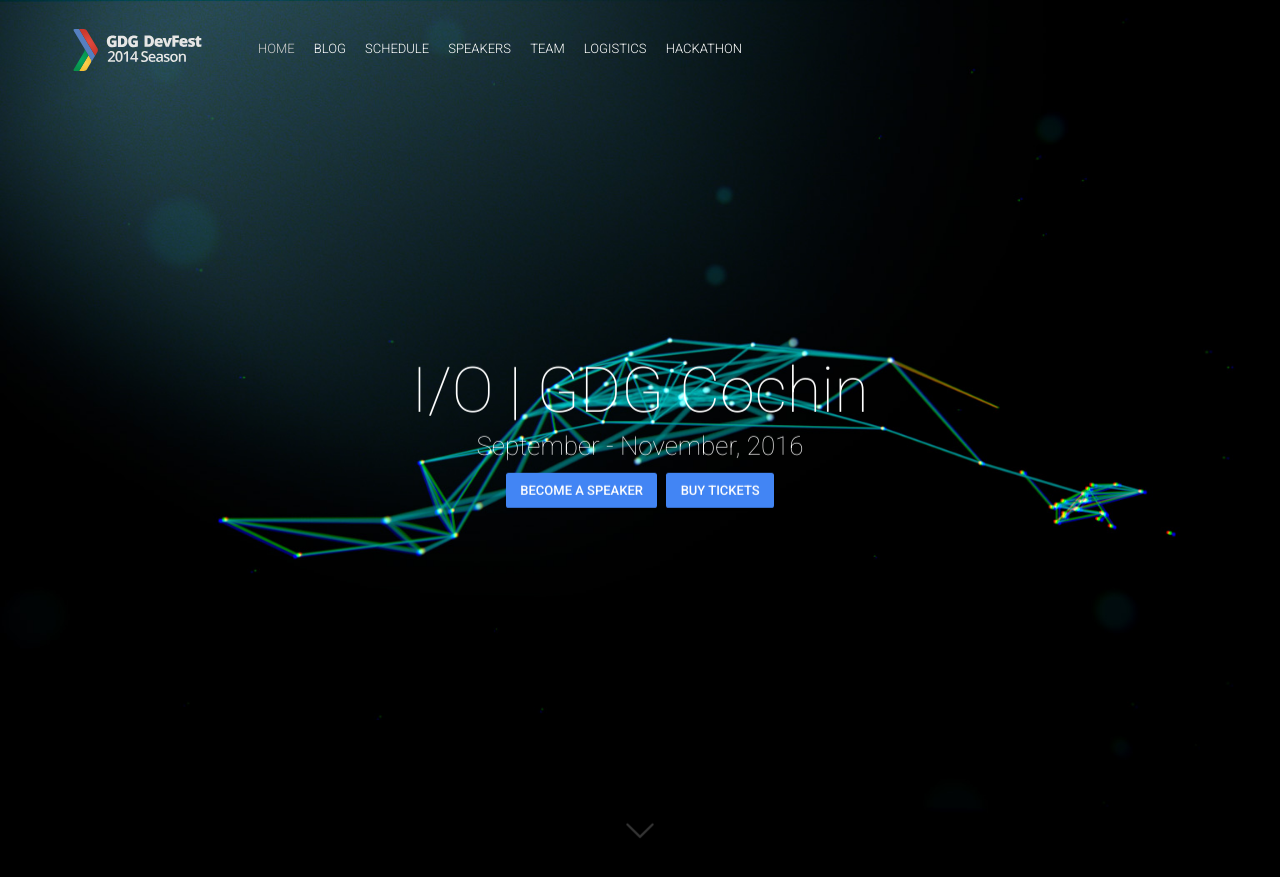
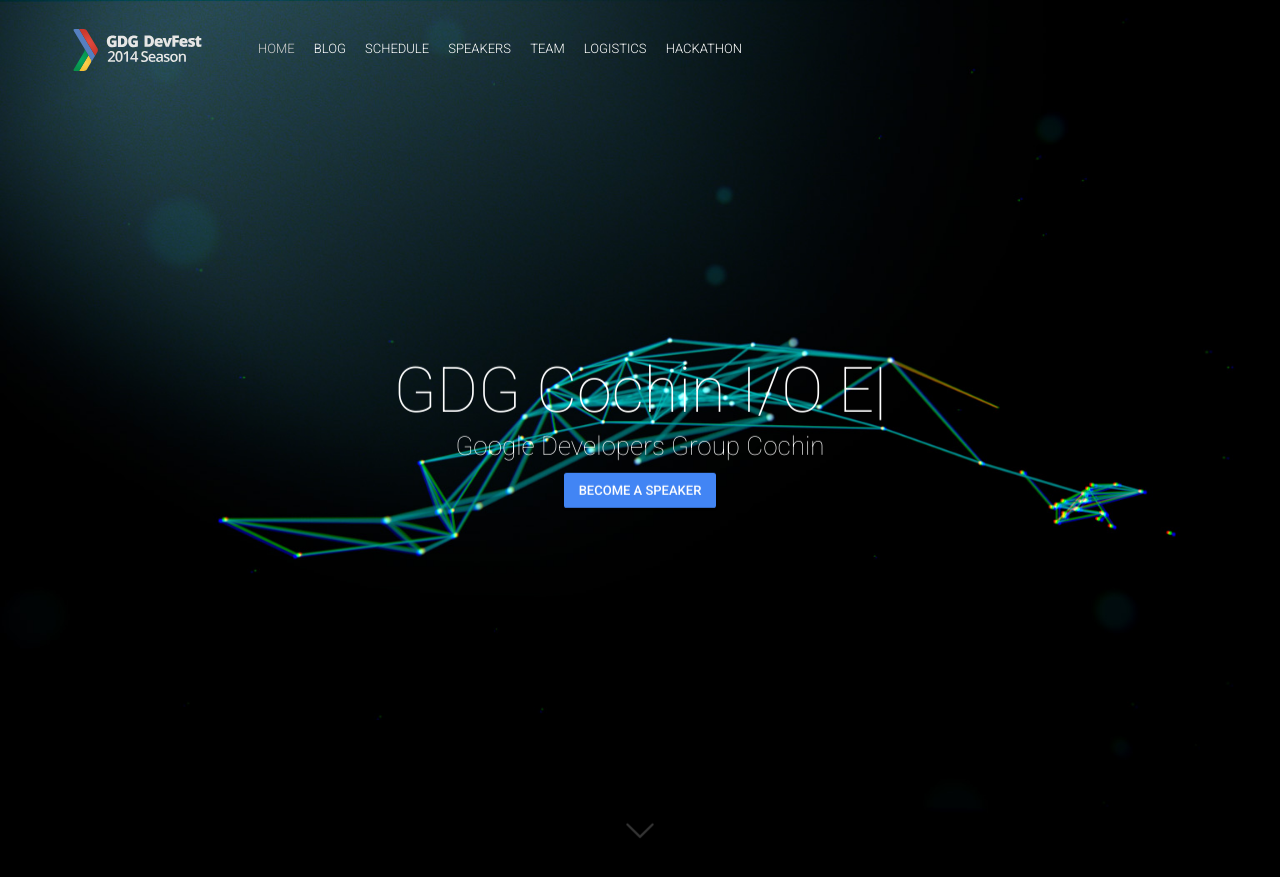
Before and after one commit to ReonSaji/GDGCochin.github.io, a Jekyll site: the page built from index.html, in a window 1280 px wide and 900 px high. Shown: the top 877 px of the window. Built offline with Jekyll 4.4.1, drawn with Linux system fonts in a browser that asks for light colours; nearby versions of some CDN libraries; comment, search, counter and statistics services are not loaded.

Commit message:
Update _config.yml

```diff
--- a/_config.yml
+++ b/_config.yml
@@ -56,13 +56,12 @@ rightNavigationButtons:
 
 # Hero Block
 heroImage: "hero.jpg"
-heroTitle: "<typeout> GDG Cochin"
-eventDate: "September - November, 2016"
-typeoutTextValues: '"", "DevFest", "Codelab", "I/O Extended", "Droid"'
-typeoutFallback: "Season"
+heroTitle: "GDG Cochin <typeout>"
+eventDate: "Google Developers Group Cochin"
+typeoutTextValues: '"", "Android", "Chrome", "I/O Extended", "DevFest"'
+typeoutFallback: "Android"
 heroButtons:
  - {link: "https://bit.ly/dfua-c4p", text: "Become a speaker"}
- - {permalink: "/#tickets", text: "Buy tickets"}
 
 # About Block
 aboutTitle: "About GDG DevFest"
```
